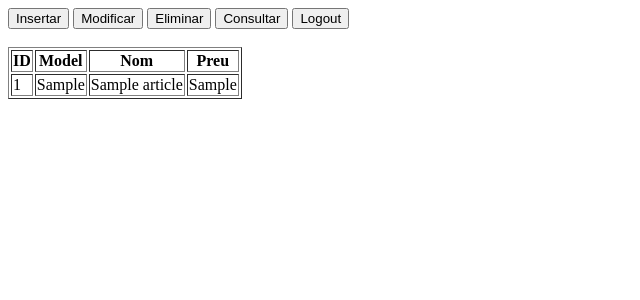
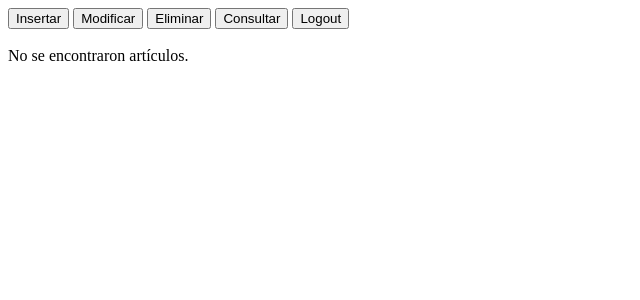
Before and after one commit to dromero4/PR4, a PHP site: page /vista/consultar.php in a window 1280 px wide. Shown: the top 300 px of the page, without its empty margins (0-640 px from the left). Run offline with PHP 8.4, Linux system fonts and the light colour scheme; the visitor is signed in with stand-in values (Sample User, id 1); tables that the repository leaves empty or names only in its code hold one stand-in row (values such as "Sample post").

Commit message:
en cas d'estar logat, que nomes es vegi els seus articles

```diff
--- a/vista/consultar.php
+++ b/vista/consultar.php
@@ -13,13 +13,12 @@
 <body>
 
 <?php
-if(!$_SESSION['usuari']){
-    // Configuración de la paginación
-    $articulosPorPagina = 5; // Número de artículos por página
-    $pagina = isset($_GET['page']) ? (int)$_GET['page'] : 1; // Página actual
-    $pagina = max($pagina, 1);
-    $start = ($pagina - 1) * $articulosPorPagina; // Punto de inicio de la consulta
+$articulosPorPagina = 5; // Número de artículos por página
+$pagina = isset($_GET['page']) ? (int)$_GET['page'] : 1; // Página actual
+$pagina = max($pagina, 1);
+$start = ($pagina - 1) * $articulosPorPagina; // Punto de inicio de la consulta
 
+if(!(isset($_SESSION['usuari']))){
     try {
         require '../connexio.php';
         // Consulta para contar el número total de artículos
@@ -70,38 +69,37 @@
         echo "Error: " . $e->getMessage();
     }
 } else {
-    // Configuración de la paginación
-    $articulosPorPagina = 5; // Número de artículos por página
-    $pagina = isset($_GET['page']) ? (int)$_GET['page'] : 1; // Página actual
-    $pagina = max($pagina, 1);
-    $start = ($pagina - 1) * $articulosPorPagina; // Punto de inicio de la consulta
-
     try {
         require '../connexio.php';
         // Consulta para contar el número total de artículos
-        $query = $connexio->query("SELECT COUNT(*) FROM articles");
-        $total = $query->fetchColumn(); // Total de artículos
+        $query = $connexio->prepare("SELECT COUNT(*) FROM articles WHERE correu = :correu");
+        $query->bindParam(":correu", $_SESSION['correu']);
+        $query->execute();
+
+        $total = $query->fetchColumn(); // Total de artículos del usuario
 
         // Calcular el número total de páginas
         $pages = ceil($total / $articulosPorPagina);
 
         // Consulta para obtener los artículos para la página actual
-        $query = $connexio->prepare("SELECT * FROM articles LIMIT :start, :articulosPorPagina");
+        $query = $connexio->prepare("SELECT * FROM articles WHERE correu = :correu LIMIT :start, :articulosPorPagina");
         $query->bindValue(':start', $start, PDO::PARAM_INT);
         $query->bindValue(':articulosPorPagina', $articulosPorPagina, PDO::PARAM_INT);
+        $query->bindParam(":correu", $_SESSION['correu']);
         $query->execute();
         $fetch = $query->fetchAll(PDO::FETCH_ASSOC);
 
         // Mostrar los artículos
         if ($fetch) {
             echo "<table border='1'>";
-            echo "<tr><th>ID</th><th>Model</th><th>Nom</th><th>Preu</th></tr>";
+            echo "<tr><th>ID</th><th>Model</th><th>Nom</th><th>Preu</th><th>Correu</th></tr>";
             foreach ($fetch as $entrada) {
                 echo "<tr>
                     <td>".$entrada['id']."</td>
                     <td>".$entrada['model']."</td>
                     <td>".$entrada['nom']."</td>
                     <td>".$entrada['preu']."</td>
+                    <td>".$entrada['correu']."</td>
                     </tr>";
             }
             echo "</table>";
```
